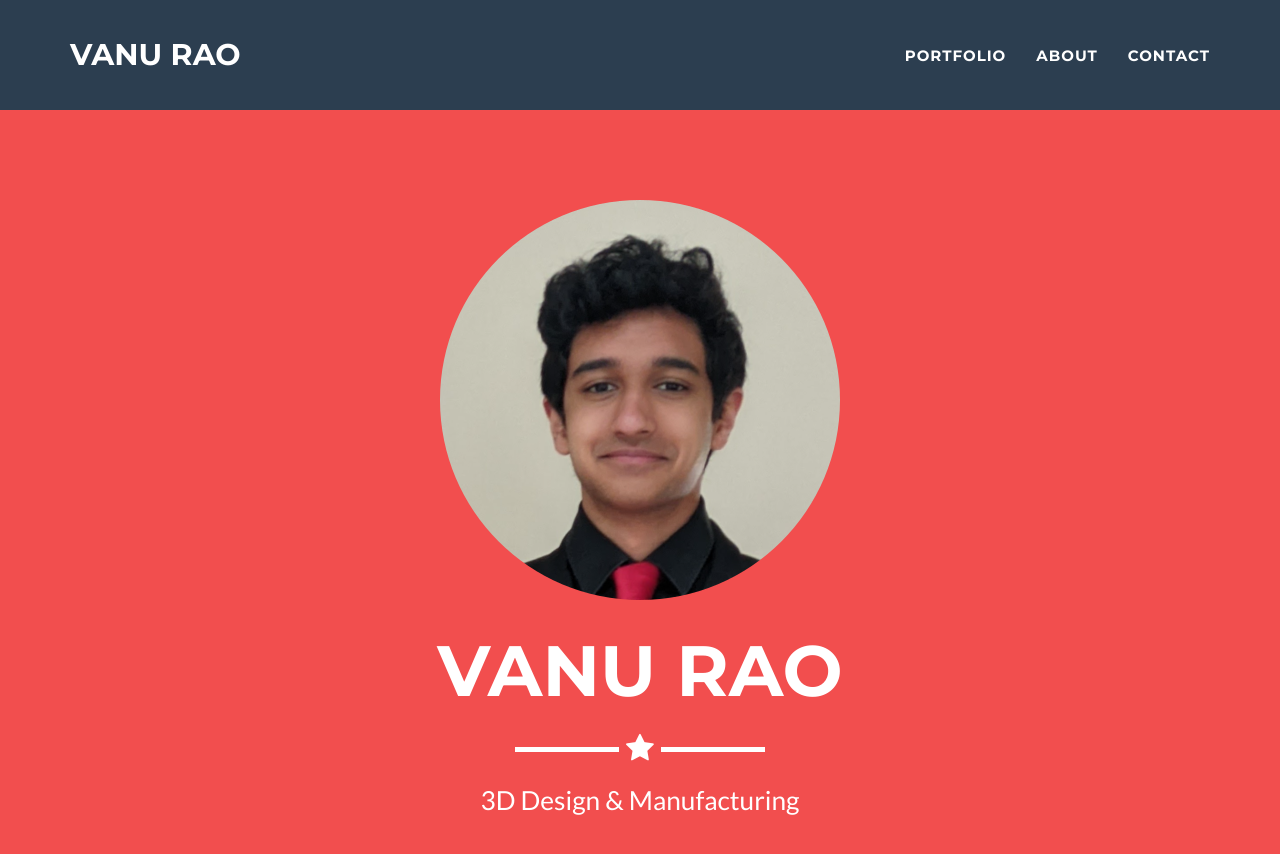
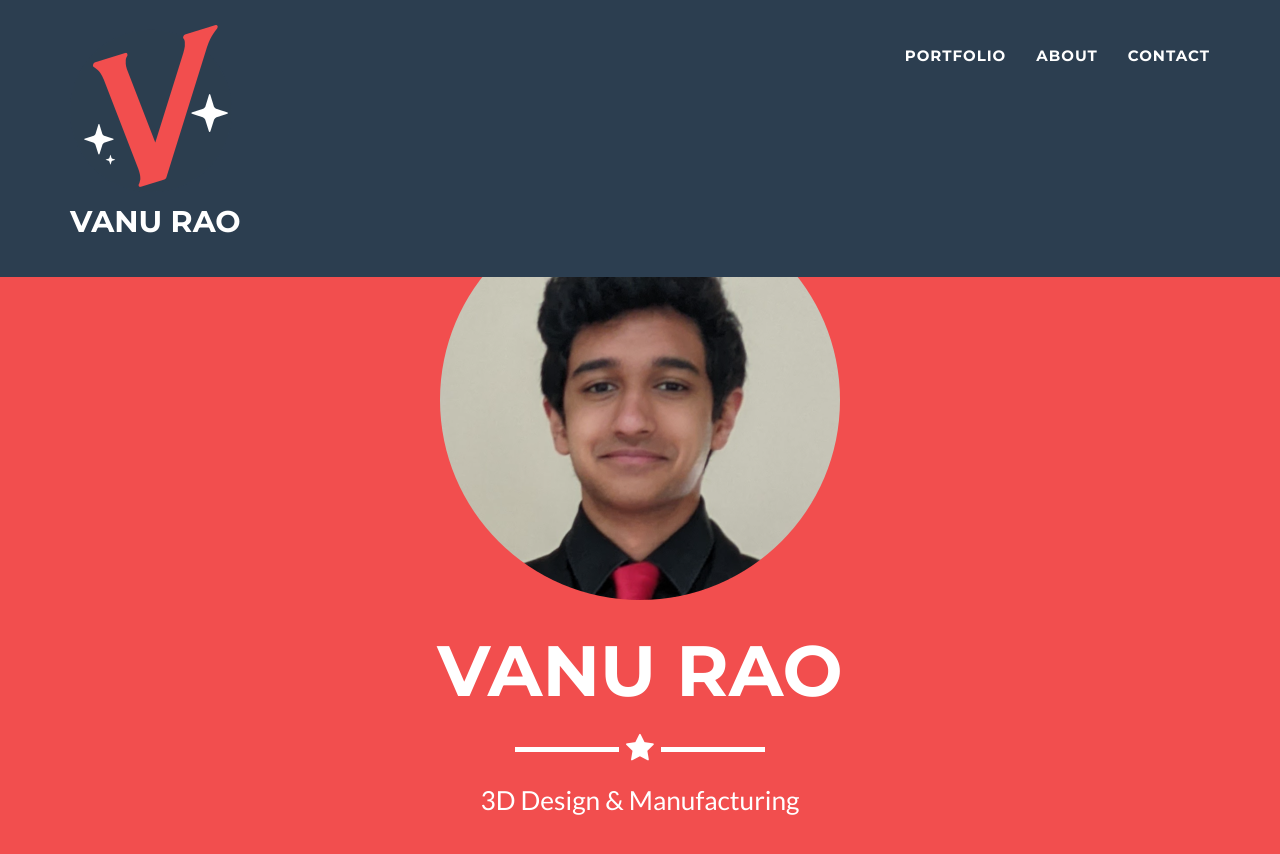
Before and after one commit to raovanu/surohv.github.io, a Jekyll site: the page built from _posts/2014-7-18-project-8.markdown, in a window 1280 px wide and 900 px high. Shown: the top 854 px of the window. Built offline with Jekyll 4.4.1, drawn with Linux system fonts in a browser that asks for light colours.

Commit message:
Update nav.html

```diff
--- a/_includes/nav.html
+++ b/_includes/nav.html
@@ -9,6 +9,7 @@
                     <span class="icon-bar"></span>
                     <span class="icon-bar"></span>
                 </button>
+                <img class="img-responsive" src="img/favicon.png" />
                 <a class="navbar-brand" href="#page-top">{{ site.title }}</a>
             </div>
 
@@ -16,7 +17,6 @@
             <div class="collapse navbar-collapse" id="bs-example-navbar-collapse-1">
                 <ul class="nav navbar-nav navbar-right">
                     <li class="hidden">
-                        <img class="img-responsive" src="img/favicon.png" />
                         <a href="#page-top"></a>
                     </li>
                     <li class="page-scroll">
```
